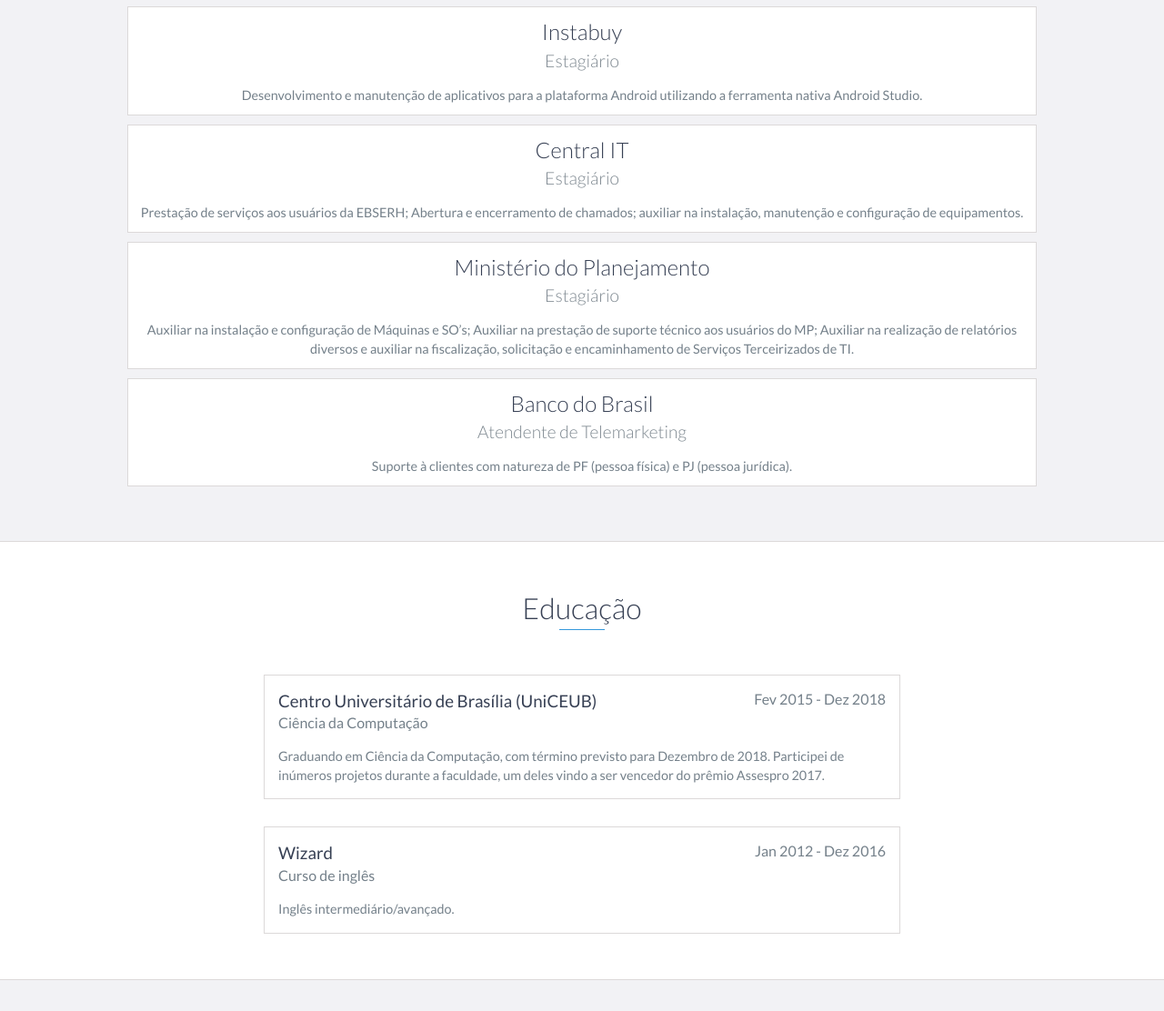
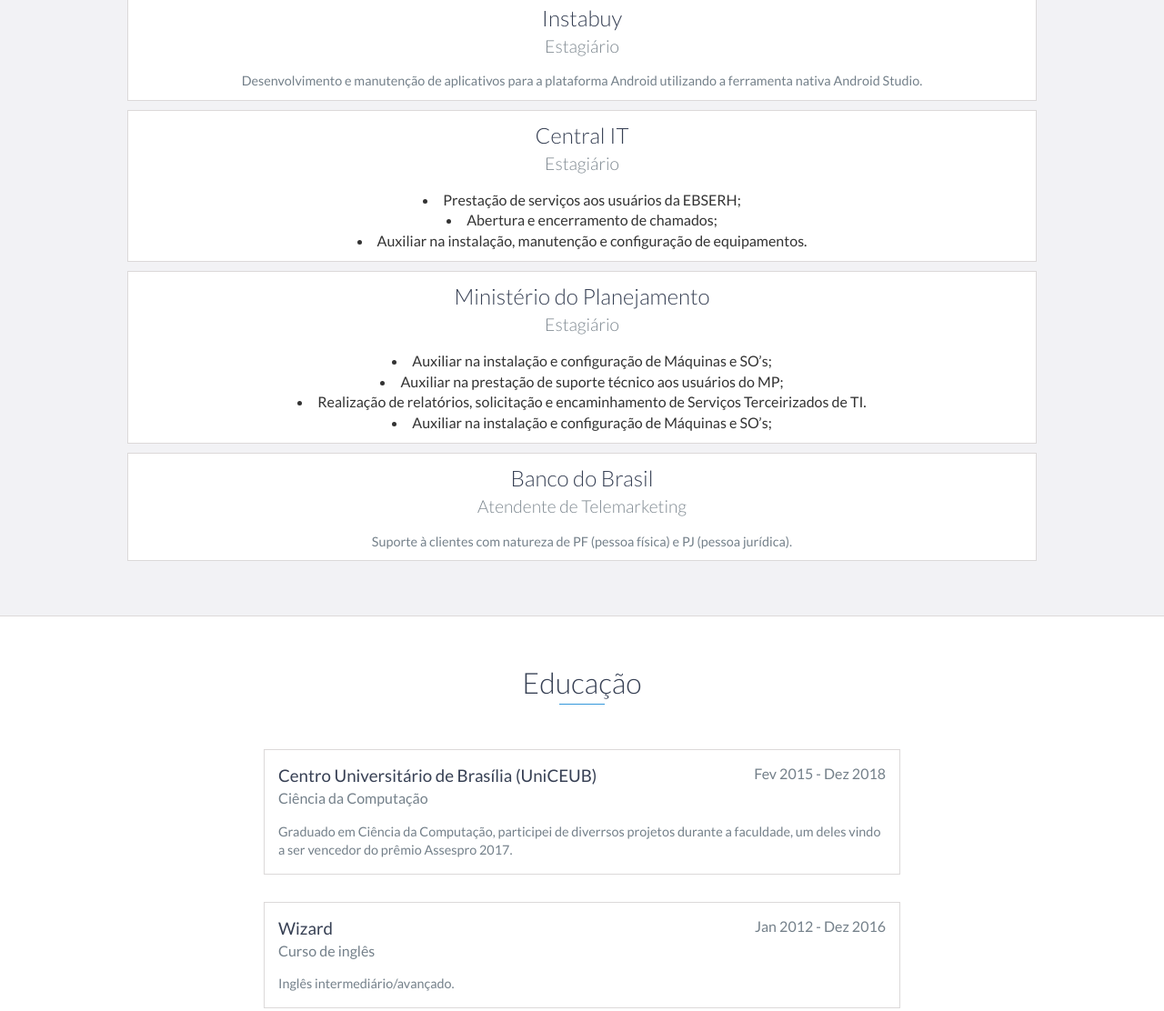
Before and after one commit to brenohff/personal-portfolio, a plain HTML site: page index.html in a window 1280 px wide. Shown: the part 1470-2582 px from the top of the page at 91% size. Drawn offline with nearby package versions, Linux system fonts and the light colour scheme; a script that the page names is missing.

Commit message:
Ajustes no layout e conteudo do portfolio em pt

```diff
--- a/css/styles.css
+++ b/css/styles.css
@@ -164,7 +164,7 @@
     padding-top: 20px
 }
 
-.copyright p {
+.copyright p lu {
     margin: 0;
     color: #74808a
 }
@@ -429,6 +429,12 @@
     font-weight: 300;
     color: #7e8890;
     margin: 0 0 15px 0
+}
+
+.vtimeline-content lu {
+    color: #74808a;
+    font-size: 0.9em;
+    margin: 0
 }
 
 .vtimeline-content p {
--- a/index.html
+++ b/index.html
@@ -38,7 +38,7 @@
                 <a href="#projects">Projetos</a>
             </li>
             <li>
-                <a href="#skills">Skills</a>
+                <a href="#skills">Habilidades</a>
             </li>
             <li>
                 <a href="#contact">Contatos</a>
@@ -49,7 +49,7 @@
 
     <div id="lead">
         <div id="lead-content">
-            <h1>Breno Henrique</h1>
+            <h1>Breno Franco</h1>
             <h2>Desenvolvedor</h2>
             <a href="BrenoHenrique.pdf" class="btn-rounded-white">Visualizar Currículo</a>
         </div>
@@ -74,7 +74,7 @@
                 </div>
                 <div class="col-md-8">
                     <p>
-                        Olá! Eu me chamo Breno Henrique, tenho 22 anos, graduando em Ciência da Computação pelo Centro Universitário de Brasília - UniCEUB. Sou um cara apaixonado por tecnologia, ambicioso e estou sempre buscando aprender novas ferramentas e tecnologias a fim de aprimorar minhas habilidades e práticas de programação.
+                        Olá! Eu me chamo Breno Henrique, sou graduado em Ciência da Computação pelo Centro Universitário de Brasília - UniCEUB. Sou um cara apaixonado por tecnologia, ambicioso e estou sempre buscando aprender novas ferramentas e tecnologias a fim de aprimorar minhas habilidades e práticas de programação.
                     </p>
                 </div>
             </div>
@@ -110,20 +110,22 @@
             <div data-date="Abril 2016 – Outubro 2016">
                 <h3>Central IT</h3>
                 <h4>Estagiário</h4>
-                <p>
-                    Prestação de serviços aos usuários da EBSERH; Abertura e encerramento de chamados; auxiliar na instalação, manutenção e configuração
-                    de equipamentos.
-                </p>
+                <lu>
+                	<li>Prestação de serviços aos usuários da EBSERH;</li>
+                	<li>Abertura e encerramento de chamados;</li>
+                	<li>Auxiliar na instalação, manutenção e configuração de equipamentos.</li>
+                </lu>
             </div>
 
             <div data-date="Outubro 2015 – Abril 2016">
                 <h3>Ministério do Planejamento</h3>
                 <h4>Estagiário</h4>
-                <p>
-                    Auxiliar na instalação e configuração de Máquinas e SO’s; Auxiliar na prestação de suporte técnico aos usuários do MP; Auxiliar
-                    na realização de relatórios diversos e auxiliar na fiscalização, solicitação e encaminhamento de Serviços
-                    Terceirizados de TI.
-                </p>
+                <lu>
+                	<li>Auxiliar na instalação e configuração de Máquinas e SO’s;</li>
+                	<li>Auxiliar na prestação de suporte técnico aos usuários do MP;</li>
+                	<li>Realização de relatórios, solicitação e encaminhamento de Serviços Terceirizados de TI.</li>
+                	<li>Auxiliar na instalação e configuração de Máquinas e SO’s;</li>
+                </lu>
             </div>
 
             <div data-date="Maio 2015 – Setembro 2015">
@@ -144,7 +146,7 @@
             <span class="education-date">Fev 2015 - Dez 2018</span>
             <h4>Ciência da Computação</h4>
             <p>
-                Graduando em Ciência da Computação, com término previsto para Dezembro de 2018. Participei de inúmeros projetos durante a faculdade, um deles vindo a ser vencedor do prêmio Assespro 2017.
+                Graduado em Ciência da Computação, participei de diverrsos projetos durante a faculdade, um deles vindo a ser vencedor do prêmio Assespro 2017.
             </p>
         </div>
         <!-- End .education-block -->
```
